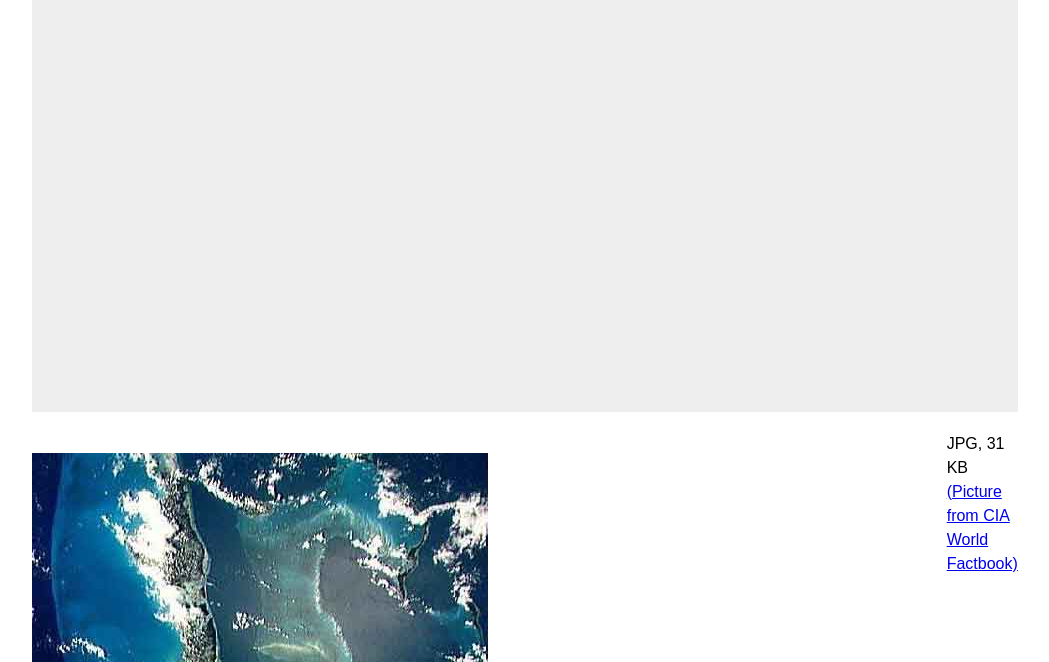
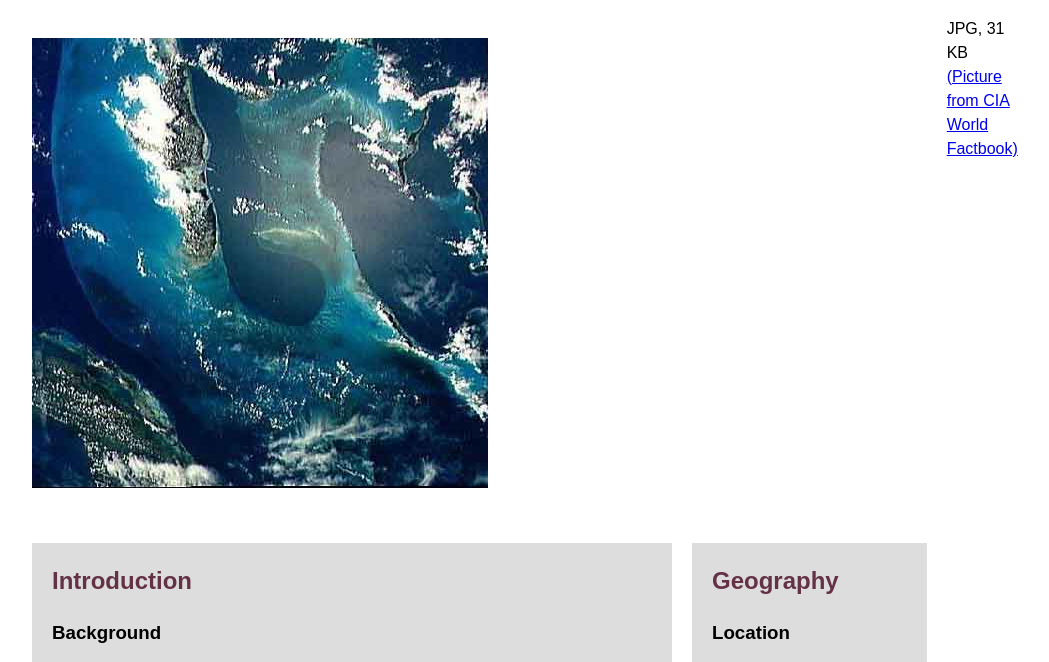
Before and after one commit to Sonnyd2323/Sonnyd2323.github.io, a plain HTML site: page thebahamas.html in a window 1280 px wide. Shown: the part 114-776 px from the top of the page, without its empty margins (128-1177 px from the left). Drawn offline with Linux system fonts and the light colour scheme.

Commit message:
Update style.css

```diff
--- a/css/style.css
+++ b/css/style.css
@@ -6,7 +6,6 @@ body {
   margin: 20px auto;
   display: grid;
   grid-template-columns: 2fr 1fr;
-  grid-template-rows: 1fr 1fr;
   grid-gap: 20px;
 }
 
```
